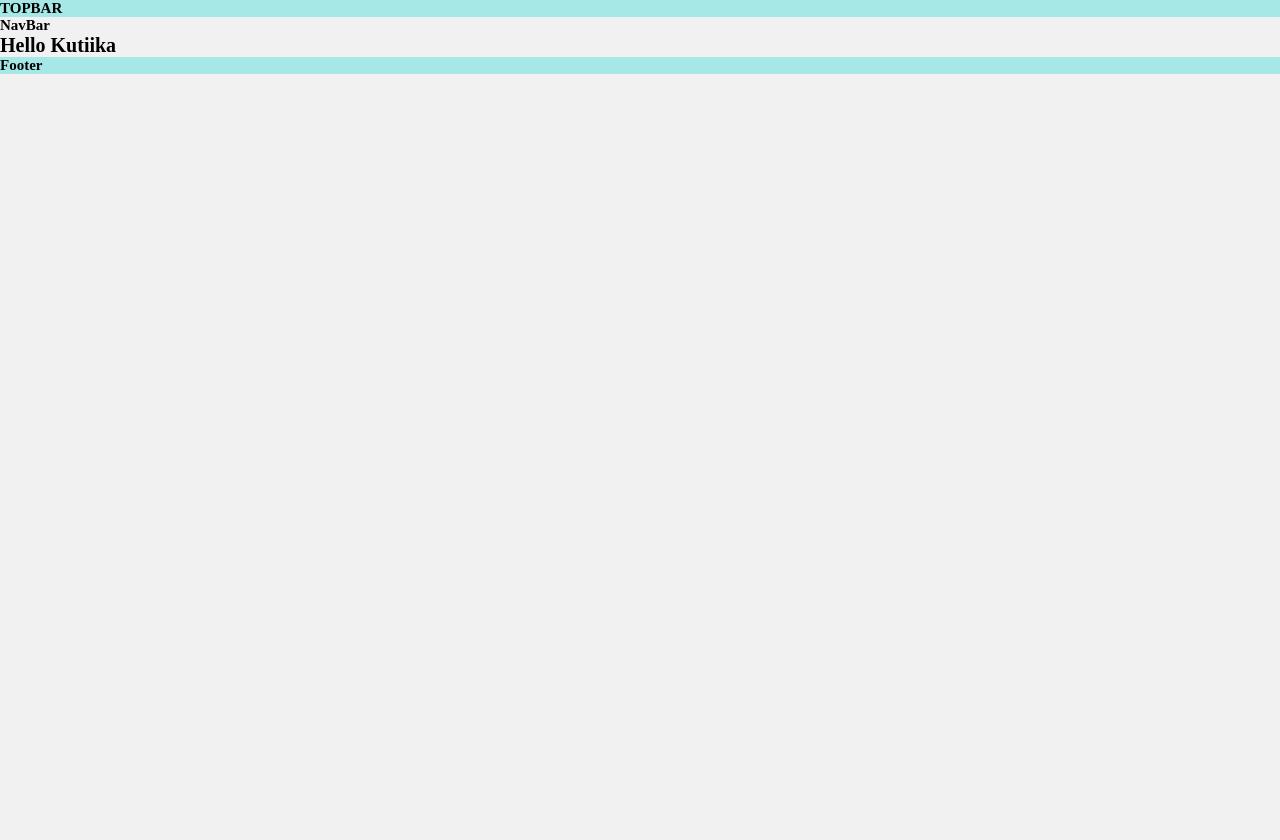
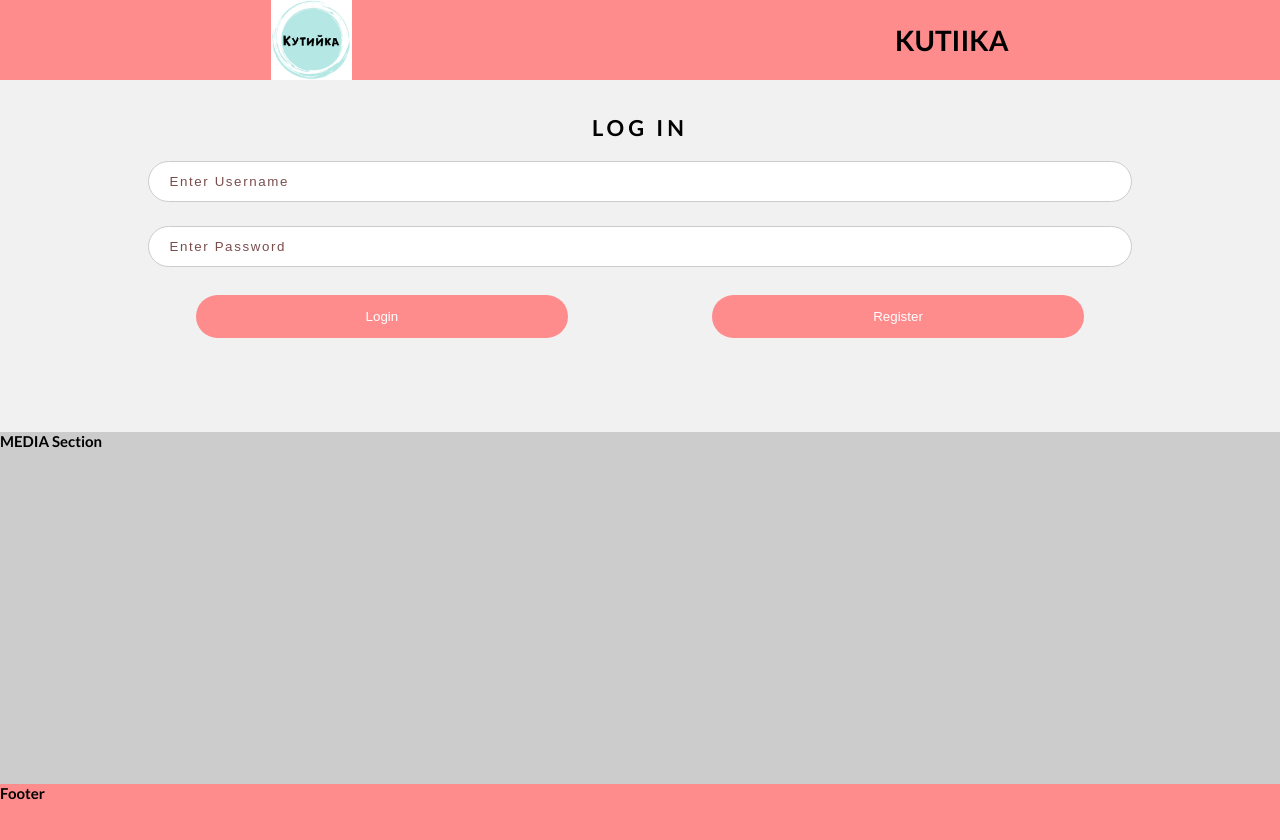
Before and after one commit to Danielvalev/buzzbox, a Django app: page / in a window 1280 px wide. Before the commit the page ends 74 px from the top, so only its background shows below. Run offline with Django 3.2, Linux system fonts and the light colour scheme.

Commit message:
Added: Styling and Login Section

```diff
--- a/kutiika/kutiika/static/css/main.css
+++ b/kutiika/kutiika/static/css/main.css
@@ -1,6 +1,10 @@
 :root {
+  /* --main-bg-color: #f1f1f1;
+  --main-color: #a5e8e5; */
+
   --main-bg-color: #f1f1f1;
-  --main-color: #a5e8e5;
+  --main-color: #ff8c8c;
+  --login-btn-color: #ff8c8c;
 }
 
 * {
@@ -18,23 +22,115 @@
   box-sizing: border-box;
   /* 1 rem = 10px because 10px/16 defualtpx = 62.5% */
   font-size: 62.5%;
+  font-family: "Lato", sans-serif;
 }
 
 .body {
   background-color: var(--main-bg-color);
+  /* max-width: 52rem; */
+  /* margin: 0 auto; */
 }
 
 /* TopBar */
 .topbar {
   background-color: var(--main-color);
+  display: flex;
+  align-items: center;
+  justify-content: space-around;
+  height: 8rem;
 }
 
-/* NavBar */
-.navbar {
-  background-color: var(--main-bg-color);
+.topbar h2 {
+  font-size: 2.8rem;
 }
 
-/* NavBar */
+.topbar img {
+  display: block;
+  width: auto;
+  height: 8rem;
+}
+
+/* NavBar - not for home */
+
+/* home-main */
+.home-main {
+  height: 88vh;
+  display: flex;
+  flex-direction: column;
+}
+
+/* LOG IN SECTION */
+.login-section {
+  height: 50%;
+  width: 96%;
+  margin: 0 auto;
+  display: flex;
+  flex-direction: column;
+}
+
+.login-section h2 {
+  margin: 3.4rem auto 0rem auto;
+  font-size: 2.2rem;
+  letter-spacing: 0.4rem;
+  text-transform: uppercase;
+}
+
+input[type="text"],
+input[type="password"] {
+  width: 80%;
+  padding: 12px 20px;
+  margin: 2rem auto;
+  display: inline-block;
+  border: 1px solid #ccc;
+  box-sizing: border-box;
+  border-radius: 3rem;
+}
+
+input[type="text"]::placeholder,
+input[type="password"]::placeholder {
+  color: #5a2020;
+  opacity: 0.8;
+  letter-spacing: 0.16rem;
+}
+
+input[type="text"] {
+  margin-bottom: 0.4rem;
+}
+
+.login-section__btn-container {
+  display: flex;
+  justify-content: space-around;
+  width: 84%;
+  margin: 0 auto;
+}
+
+.login-section__btn-container button {
+  background-color: var(--login-btn-color);
+  color: white;
+  padding: 1.4rem 2rem;
+  margin: 8px 0;
+  border: none;
+  cursor: pointer;
+  width: 36%;
+  border-radius: 3rem;
+}
+
+.login-section__btn-container button:hover {
+  opacity: 0.8;
+}
+
+/* MEDIA SECTION */
+
+.media-section {
+  background-color: #ccc;
+  height: 50%;
+  width: 100%;
+  margin: 0 auto;
+}
+
+/* Footer */
 .footer {
   background-color: var(--main-color);
+  height: 7vh;
+  min-height: 4rem;
 }
--- a/kutiika/templates/base.html
+++ b/kutiika/templates/base.html
@@ -5,13 +5,19 @@
     <meta charset="UTF-8" />
     <title>Title</title>
     <link rel="stylesheet" href="{% static 'css/main.css' %}" />
+    <link rel="preconnect" href="https://fonts.googleapis.com" />
+    <link rel="preconnect" href="https://fonts.gstatic.com" crossorigin />
+    <link
+      href="https://fonts.googleapis.com/css2?family=Lato:wght@300;400;700;900&display=swap"
+      rel="stylesheet"
+    />
   </head>
   <body class="body">
     <!-- topbar -->
     {% include 'includes/topbar.html' %}
 
     <!-- navbar -->
-    {% include 'includes/navbar.html' %}
+    {% comment %} {% include 'includes/navbar.html' %} {% endcomment %}
 
     <!-- block content -->
     {% block content %}
--- a/kutiika/templates/includes/footer.html
+++ b/kutiika/templates/includes/footer.html
@@ -1,3 +1,5 @@
+{% load static %}
+
 <div class="footer">
   <h2>Footer</h2>
 </div>
--- a/kutiika/templates/includes/main.html
+++ /dev/null
@@ -1,3 +0,0 @@
-<div class="main">
-  <h2>MAIN</h2>
-</div>
--- a/kutiika/templates/includes/navbar.html
+++ b/kutiika/templates/includes/navbar.html
@@ -1,3 +1,5 @@
+{% load static %}
+
 <div class="navbar">
   <h2>NavBar</h2>
 </div>
--- a/kutiika/templates/includes/topbar.html
+++ b/kutiika/templates/includes/topbar.html
@@ -1,3 +1,8 @@
+{% load static %}
+
 <div class="topbar">
-  <h2>TOPBAR</h2>
+  <div class="logo-container">
+    <img src="{% static 'img/logo-kutiika.png' %}" alt="LOGO" />
+  </div>
+  <h2>KUTIIKA</h2>
 </div>
--- a/kutiika/templates/pages/home.html
+++ b/kutiika/templates/pages/home.html
@@ -1,6 +1,33 @@
 {% extends 'base.html' %}
 
+<!-- block content -->
 {% block content %}
+
+<!-- load content -->
 {% load static %}
-<h1>Hello Kutiika</h1>
+
+<main class="home-main">
+  <section class="login-section">
+    <h2>Log In</h2>
+    <!-- <label for="uname"><b>Username</b></label> -->
+    <input type="text" placeholder="Enter Username" name="uname" required />
+
+    <!-- <label for="psw"><b>Password</b></label> -->
+    <input type="password" placeholder="Enter Password" name="psw" required />
+
+    <div class="login-section__btn-container">
+      <button type="submit">Login</button>
+      <button type="submit">Register</button>
+    </div>
+
+    <!-- <label>
+      <input type="checkbox" checked="checked" name="remember" /> Remember me
+    </label> -->
+  </section>
+  <section class="media-section">
+    <h1>MEDIA Section</h1>
+  </section>
+</main>
+
+<!-- endblock -->
 {% endblock %}
```
Also changed, not shown: kutiika/kutiika/static/img/logo-kutiika.png (added).
